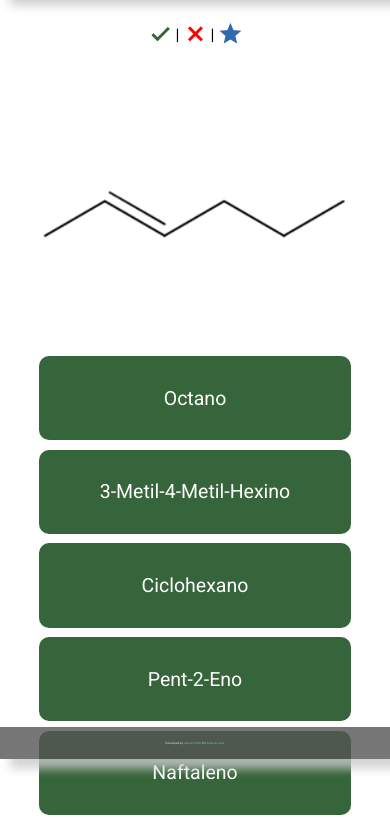
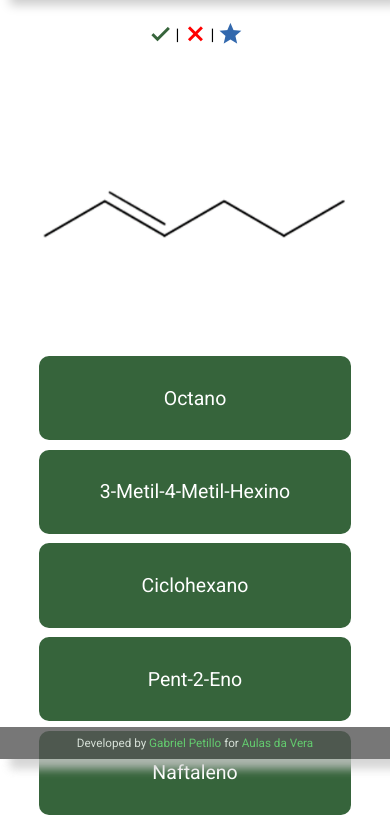
Before and after one commit to gspetillo/chemquiz, a plain HTML site: page src/quiz/index.html in a window 390 px wide. Shown: the part 85-916 px from the top of the page. Drawn offline with Linux system fonts and the light colour scheme.

Commit message:
fix: change footer font size

```diff
--- a/src/quiz/style.css
+++ b/src/quiz/style.css
@@ -171,6 +171,10 @@ a:hover {
     width: 80vw;
     font-size: 5vw;
   }
+
+  #footer {
+    font-size: 3vw;
+  }
 }
 
 @media screen and (max-width: 600px) {
```
